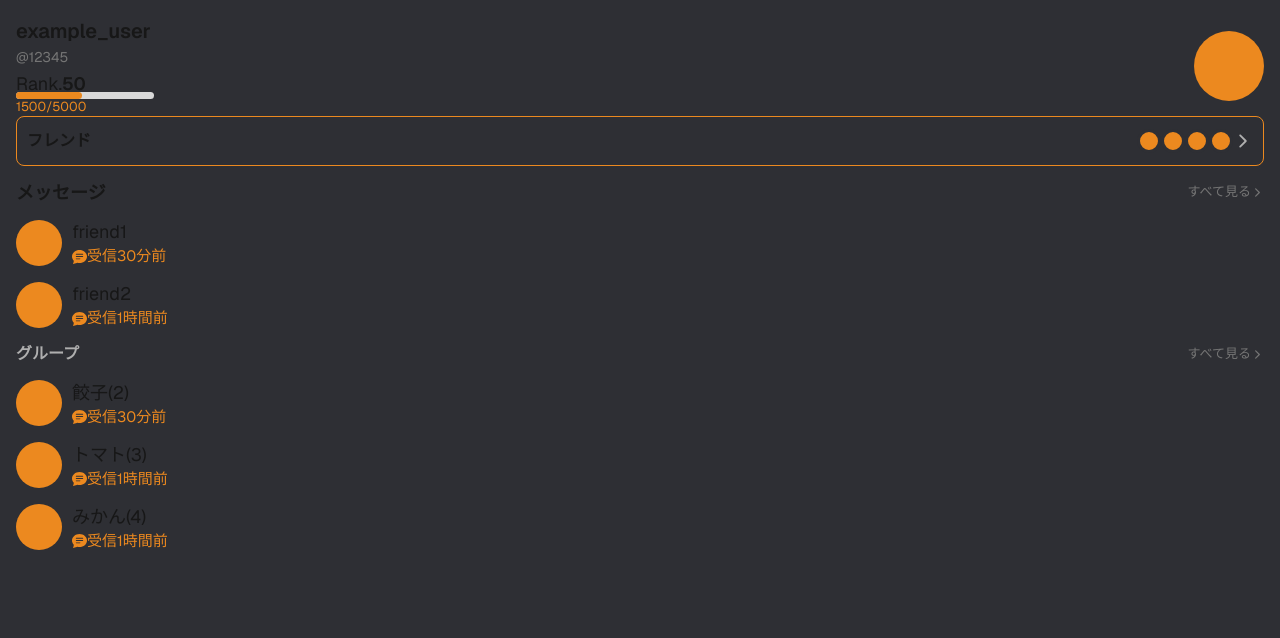
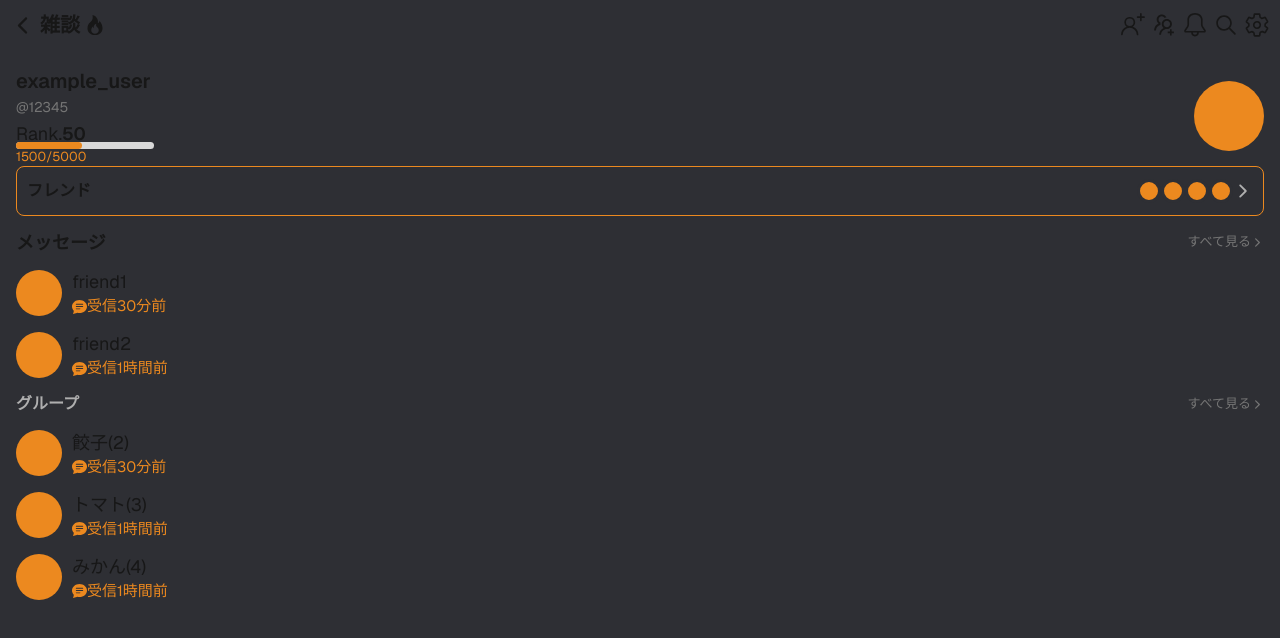
Before and after one commit to hakyukawa/frist_chat_next, a Next.js app in the folder hakyukawa-next/: page /home in a window 1280 px wide. Shown: the top 638 px of the page. Built offline with nearby package versions, Linux system fonts and the light colour scheme.

Commit message:
[update]Headerコンポーネントをスタイルのみ追加

```diff
--- a/hakyukawa-next/src/app/home/page.tsx
+++ b/hakyukawa-next/src/app/home/page.tsx
@@ -1,5 +1,6 @@
 import Rank from "@/components/common/Rank";
 import Group from "@/components/common/Group";
+import Header from "@/components/common/Header";
 import { IoIosArrowForward } from "react-icons/io";
 
 interface Demo {
@@ -65,6 +66,8 @@ export default function Home() {
     };
 
     return (
+        <>
+            <Header setting backPage backPageText="雑談" core addFriend addGroup notice search />
             <div className="p-[16px]">
                 <div className="flex items-center justify-between">
                     <div className="flex flex-col justify-between h-[100px]">
@@ -121,5 +124,6 @@ export default function Home() {
                     ))}
                 </div>
             </div>
+        </>
     );
 }
--- a/hakyukawa-next/src/components/common/Header.tsx
+++ b/hakyukawa-next/src/components/common/Header.tsx
@@ -1,36 +1,36 @@
 import { GoPersonAdd } from "react-icons/go";
 import { GoBell } from "react-icons/go";
-import { TbSettings } from "react-icons/tb";
+import { IoSettingsOutline } from "react-icons/io5";
 import { AiOutlineUsergroupAdd } from "react-icons/ai";
 import { IoIosArrowBack } from "react-icons/io";
-import { IoSearch } from "react-icons/io5";
+import { IoIosSearch } from "react-icons/io";
 import { BsFire } from "react-icons/bs";
 
 interface HeaderProps {
-    setting?: boolean;
+    backPage?: boolean;
+    backPageText?: string;
+    core?: boolean;
     addFriend?: boolean;
     addGroup?: boolean;
     notice?: boolean;
     search?: boolean;
-    core?: boolean;
-    backPage?: boolean;
-    backPageText?: string;
+    setting?: boolean;
 }
 
 export default function Header(props: HeaderProps) {
     return (
-        <header className="flex justify-between items-center p-4">
-            <div className="flex items-center">
-                {props.backPage && <IoIosArrowBack />}
-                {props.backPageText && <p>{props.backPageText}</p>}
+        <header className="flex justify-between items-center p-4 text-[20px]">
+            <div className="flex items-center font-semibold">
+                {props.backPage && <IoIosArrowBack size="25px" style={{ marginRight: "5px" }} />}
+                {props.backPageText && <p style={{ marginRight: "5px" }}>{props.backPageText}</p>}
                 {props.core && <BsFire />}
             </div>
-            <div>
+            <div className="flex text-[26px]">
                 {props.addFriend && <GoPersonAdd />}
-                {props.addGroup && <AiOutlineUsergroupAdd />}
-                {props.notice && <GoBell />}
-                {props.search && <IoSearch />}
-                {props.setting && <TbSettings />}
+                {props.addGroup && <AiOutlineUsergroupAdd style={{ marginLeft: "5px" }} />}
+                {props.notice && <GoBell style={{ marginLeft: "5px" }} />}
+                {props.search && <IoIosSearch style={{ marginLeft: "5px" }} />}
+                {props.setting && <IoSettingsOutline style={{ marginLeft: "5px" }} />}
             </div>
         </header>
     );
```
Lines whose indentation alone changed are shown as unchanged.
